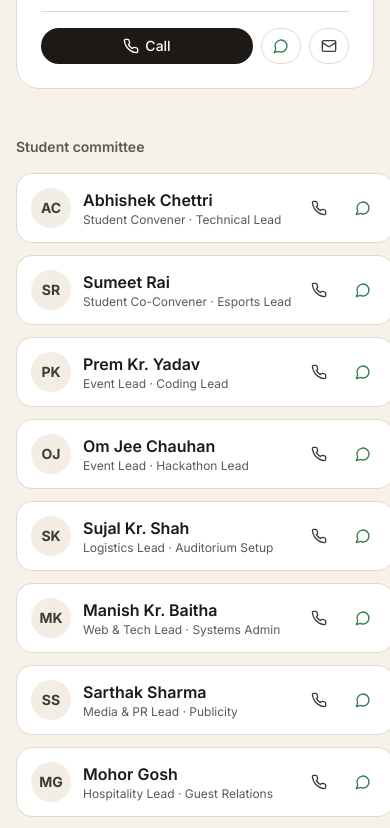
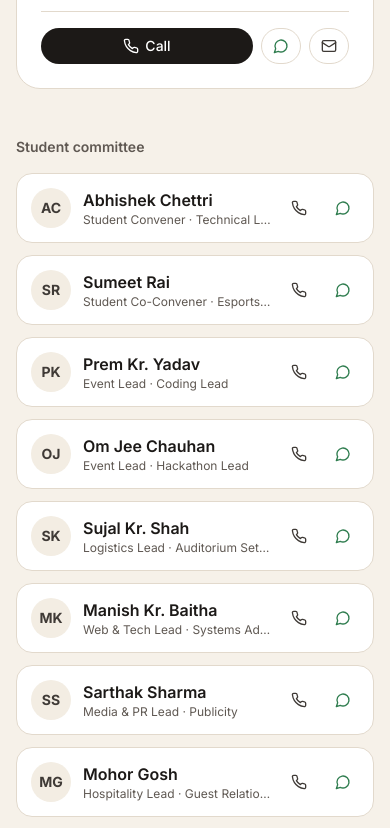
Before and after one commit to manishkr6/Innovision, a React (Vite) app: page /contact in a window 390 px wide. Shown: the part 1580-2408 px from the top of the page. Built offline with nearby package versions, Linux system fonts and the light colour scheme; no server answers.

Commit message:
fix: stop student committee list overflowing on mobile

```diff
--- a/src/components/home/ContactSection.jsx
+++ b/src/components/home/ContactSection.jsx
@@ -55,10 +55,10 @@ export const ContactSection = () => (
         ))}
       </div>
 
-      <div className="mt-12 grid lg:grid-cols-[2fr_1fr] gap-6">
-        <div>
+      <div className="mt-12 grid grid-cols-1 lg:grid-cols-[2fr_1fr] gap-6">
+        <div className="min-w-0">
           <h3 className="text-sm font-semibold text-ink-muted">Student committee</h3>
-          <ul className="mt-4 grid sm:grid-cols-2 gap-3">
+          <ul className="mt-4 grid grid-cols-1 sm:grid-cols-2 gap-3">
             {STUDENT_REPRESENTATIVES.map((s) => (
               <li key={s.id} className="flex items-center gap-3 rounded-2xl bg-white border border-ink-line p-3.5">
                 <span className="w-10 h-10 shrink-0 rounded-full bg-paper-deep text-ink-soft text-sm font-bold flex items-center justify-center">
```
